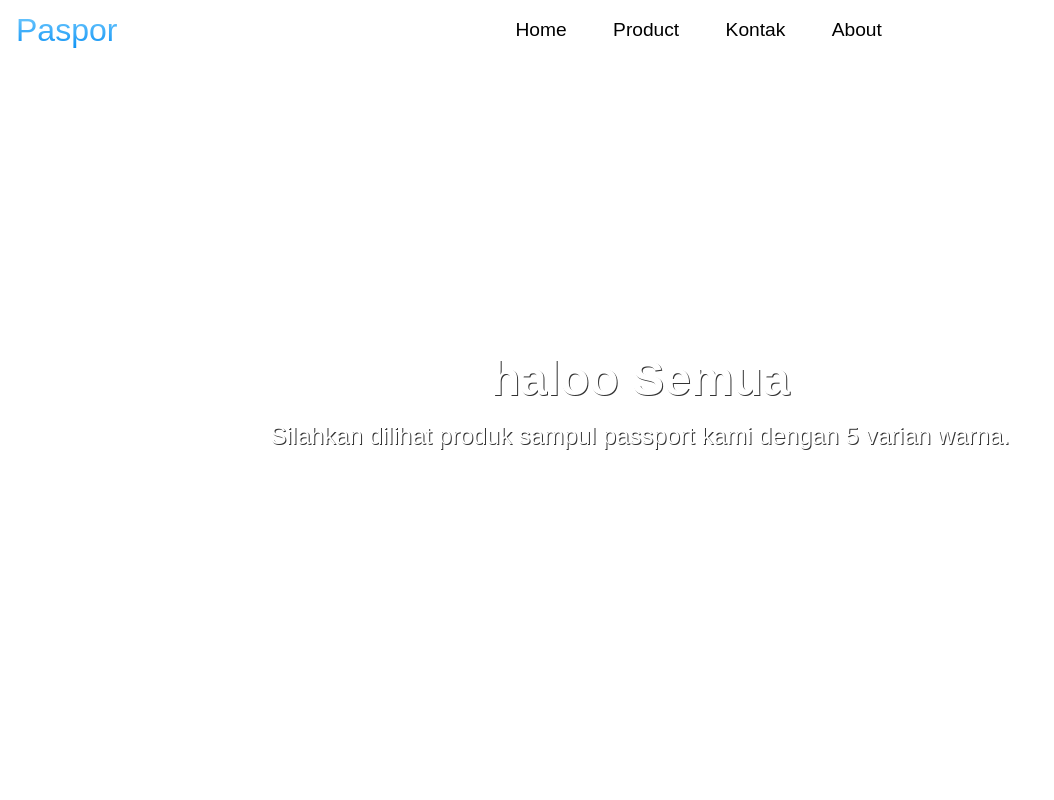
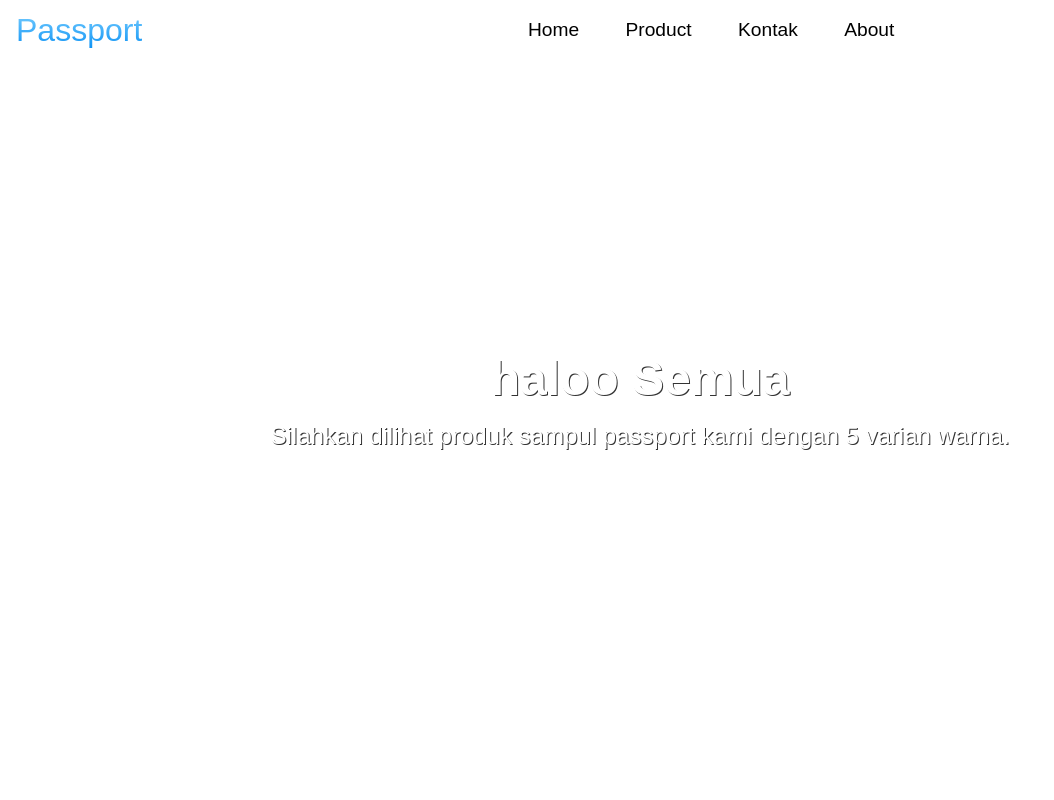
Before and after one commit to MArfan110507/LandPassport, a plain HTML site: page index.html in a window 1280 px wide. Shown: the top 800 px of the page, without its empty margins (0-1054 px from the left). Drawn offline with Linux system fonts and the light colour scheme.

Commit message:
Update index.html

```diff
--- a/index.html
+++ b/index.html
@@ -3,13 +3,13 @@
 <head>
     <meta charset="UTF-8">
     <meta name="viewport" content="width=device-width, initial-scale=1.0">
-    <title>Sampul Paspor</title>
+    <title>Sampul Passport.id</title>
     <link rel="stylesheet" href="style.css">
     <link href="https://cdnjs.cloudflare.com/ajax/libs/font-awesome/6.0.0-beta3/css/all.min.css" rel="stylesheet">
 </head>
 <body>
     <header class="navbar">
-        <p class="title_bar">Paspor</p>
+        <p class="title_bar">Passport</p>
         <div class="navbar_container">
             <ul class="navbar_menu">
                 <li class="navbar_item"><a href="#home" class="navbar_links">Home</a></li>
```
